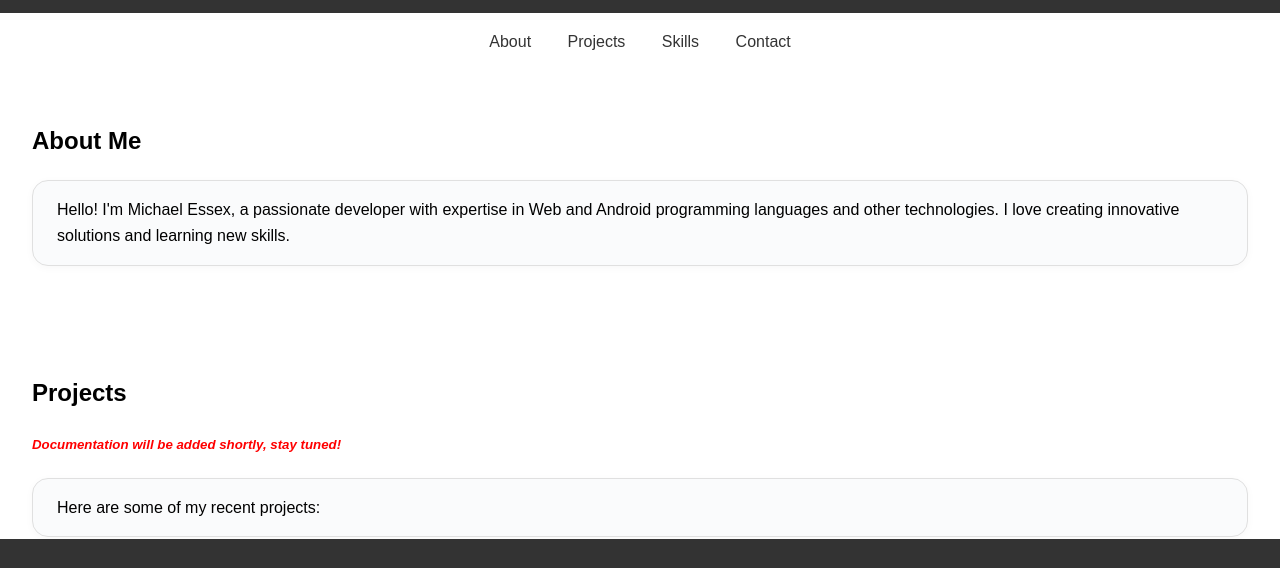
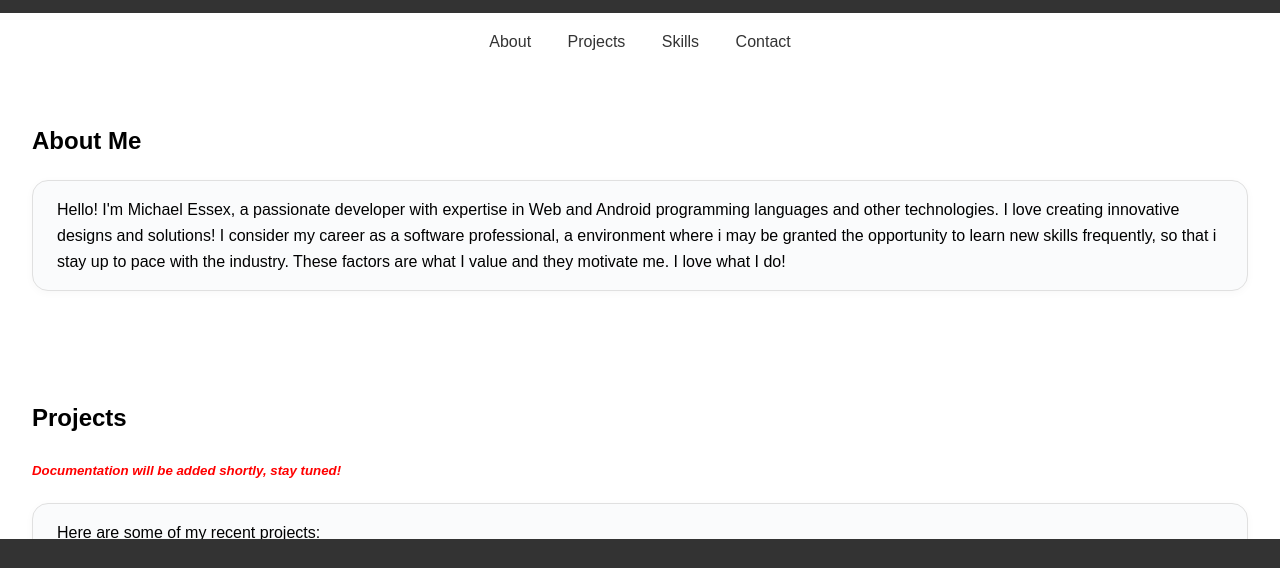
Before and after one commit to messex15/messex15.github.io, a plain HTML site: page index.html in a window 1280 px wide. Shown: the part 171-739 px from the top of the page. Drawn offline with Linux system fonts and the light colour scheme.

Commit message:
Update index.html

```diff
--- a/index.html
+++ b/index.html
@@ -82,7 +82,7 @@
 
     <section id="about">
         <h2>About Me</h2>
-        <p>Hello! I'm Michael Essex, a passionate developer with expertise in Web and Android programming languages and other technologies. I love creating innovative solutions and learning new skills.</p>
+        <p>Hello! I'm Michael Essex, a passionate developer with expertise in Web and Android programming languages and other technologies. I love creating innovative designs and solutions! I consider my career as a software professional, a environment where i may be granted the opportunity to learn new skills frequently, so that i stay up to pace with the industry. These factors are what I value and they motivate me. I love what I do!</p>
     </section>
 
     <section id="projects">
```
